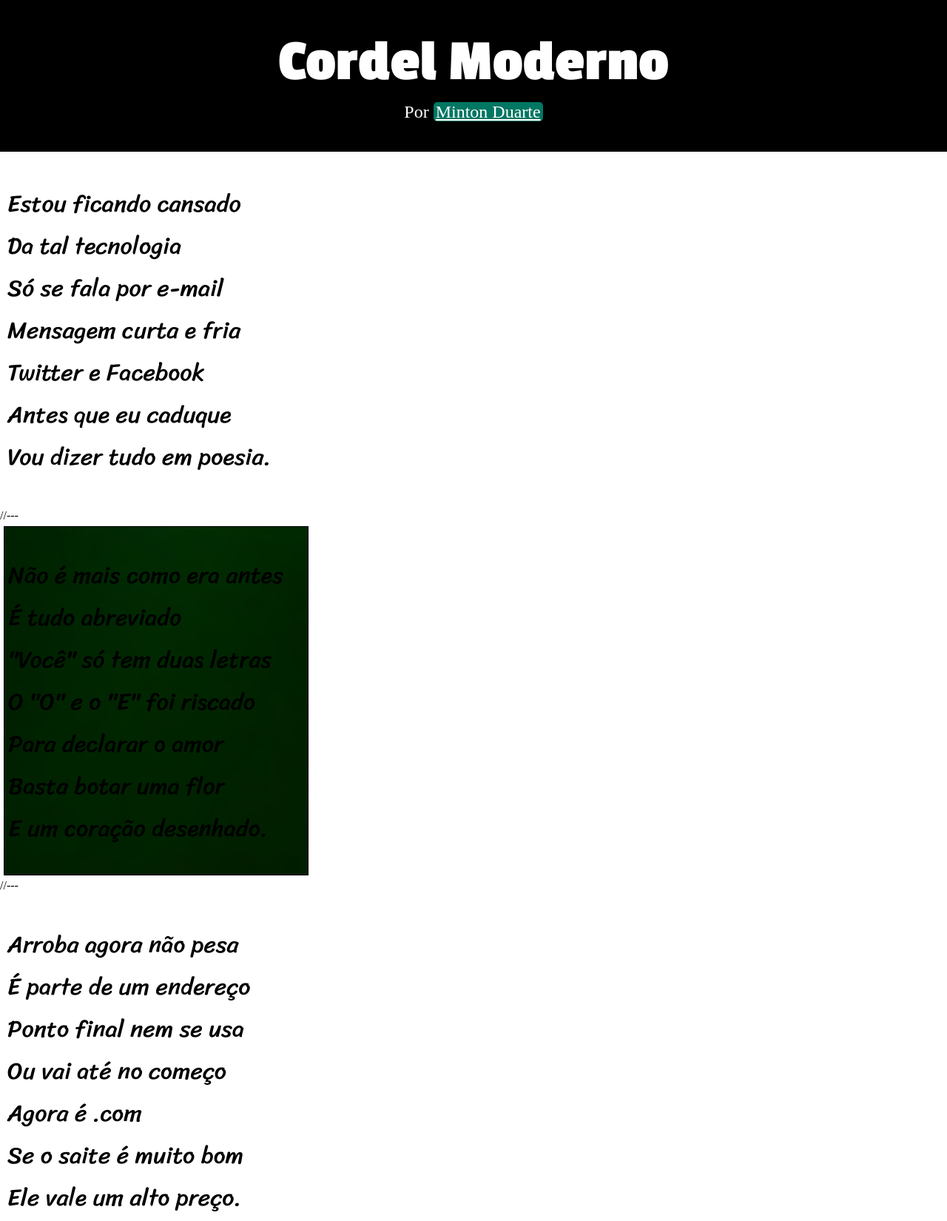
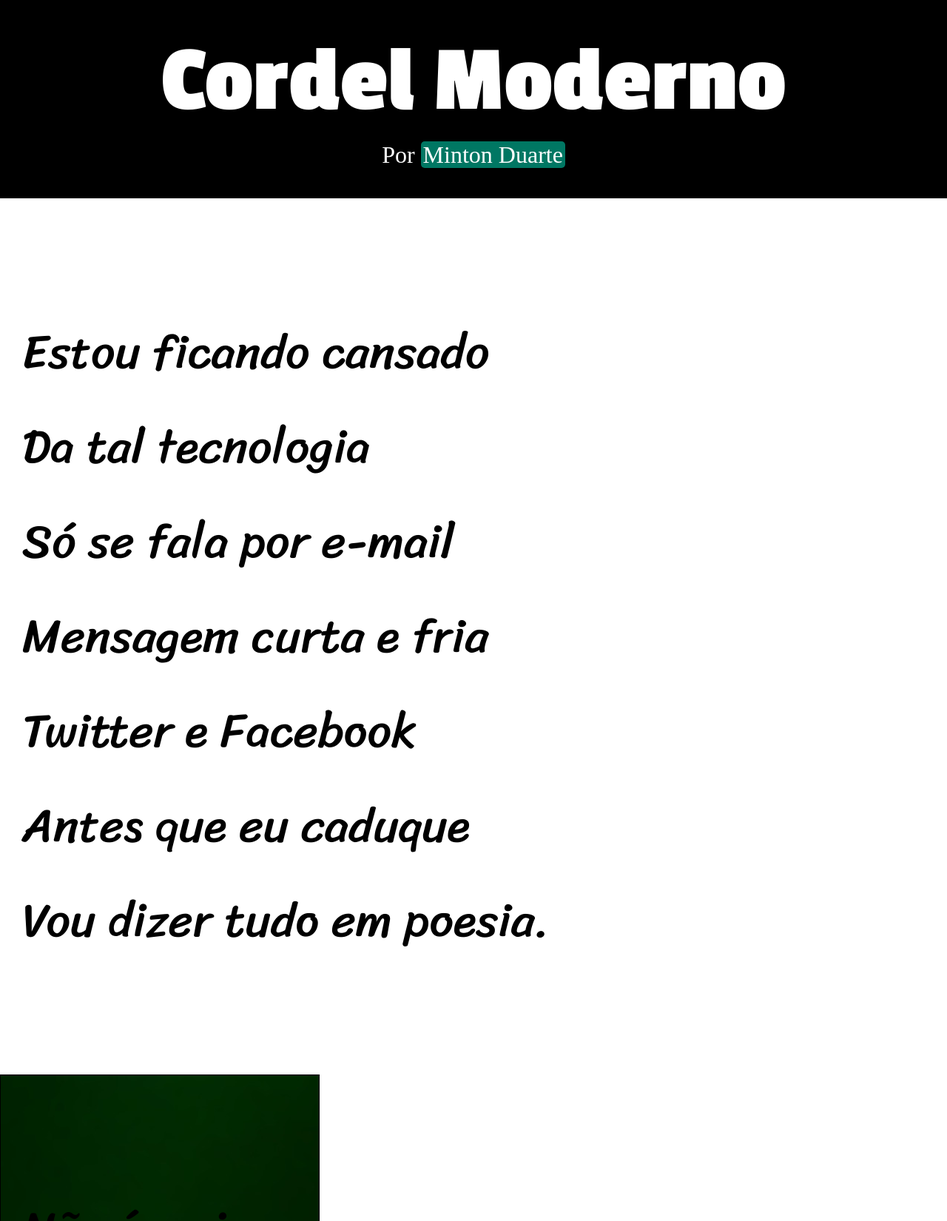
Before and after one commit to ElaineSouza88/html-css, a plain HTML site: page desafios/d012/index.html in a window 1280 px wide. Shown: the top 1650 px of the page at 74% size. Drawn offline with Linux system fonts and the light colour scheme.

Commit message:
Atualização do projeto Cordel

```diff
--- a/desafios/d012/index.html
+++ b/desafios/d012/index.html
@@ -23,10 +23,7 @@
                 Vou dizer tudo em poesia.
             </p>
         </section>
-
-        //---
-
-        <section id="transparente">
+        <section id="imagem">
             <p>
                 Não é mais como era antes<br>
                 É tudo abreviado<br>
@@ -37,9 +34,6 @@
                 E um coração desenhado.
             </p>
         </section>
-
-        //---
-
         <section>
             <p>
                 Arroba agora não pesa<br>
@@ -50,9 +44,6 @@
                 Se o saite é muito bom<br>
                 Ele vale um alto preço.
             </p>
-        </section>
-
-        <section>
             <p>
                 Pra piorar a liguagem<br>
                 O emoticom é um risco<br>
@@ -63,23 +54,17 @@
                 Decifre esse rabisco.
             </p>
         </section>
-
-        //---
-
-        <section>
+        <section id="imagem">
             <p>
                 Tenho saudade das cartas<br>
-                Escritas com a própria mão<br>
-                Mandava no mês de Junho<br>
-                Só chegava no Verão<br>
-                Mas matava a saudade<br>
-                Era texto de verdade<br>
+                Escritas com a própria mão <br>
+                Mandava no mês de Junho <br>
+                Só chegava no Verão <br>
+                Mas matava a saudade <br>
+                Era texto de verdade <br>
                 Nas linhas do coração.
             </p>
         </section>
-
-        //---
-
         <section>
             <p>
                 Agora, escrevo e envio<br>
@@ -90,9 +75,6 @@
                 O mundo ficou cativo<br>
                 Da tecnologia do agora.
             </p>
-        </section>
-
-        <section>
             <p>
                 Felizmente, pra orar<br>
                 Não precisa de internet<br>
--- a/desafios/d012/style.css
+++ b/desafios/d012/style.css
@@ -16,7 +16,12 @@ header > h1 {
     background-color: black;
     color: white;
     font-family: 'Passion One', 'Times New Roman', Times, serif;
-    font-size: 5em;
+
+    /* Para ajutar o texto de acordo com o tamanho de tela do dispositivo, podemos usar os elementos
+    vh --> Viewport Height (Altura) e
+    vw --> Viewport Width (Largura) */
+
+    font-size: 10vw;
     text-align: center;
     padding: 40px 0px 0px ;
     margin: 0px;
@@ -24,29 +29,30 @@ header > h1 {
 header > p {
     background-color: black;
     color: white;
-    font-size: 1.5em;
+    font-size: 4vh;
     text-align: center;
     padding: 10px 0px 40px;
     margin: 0px;
 }
 section {
-    padding: 5px;
-    margin: 5px;
+    padding-top: 10vh;
+    padding-bottom: 10vh;
+    padding-left: 30px;
+    line-height: 2em;
     font-family: 'Sriracha', 'Times New Roman', Times, serif;
-    font-size: 2em;
+    font-size: 5vw;
 }
-section#transparente {
+section#imagem {
     height: 460px;
     width: 400px;
     border: 1.5px solid black;
     background-color: rgba(0, 0, 0, 0.151);
     background-image: url('imagens/background001.jpg');
-
 }
 footer {
     background-color: black;
     color: white;
-    font-size: 1.5em;
+    font-size: 3vh;
     text-align: center;
     font-family: 'arial', Times, serif;
 }
@@ -55,11 +61,12 @@ footer > p {
 }
 a {
     color: white;
+    text-decoration: none;
     background-color: rgba(0, 255, 213, 0.466);
     border-radius: 5px;
     padding: 0px 3px;
 }
 a:hover {
     color: black;
-
+    text-decoration: underline;
 }
```
